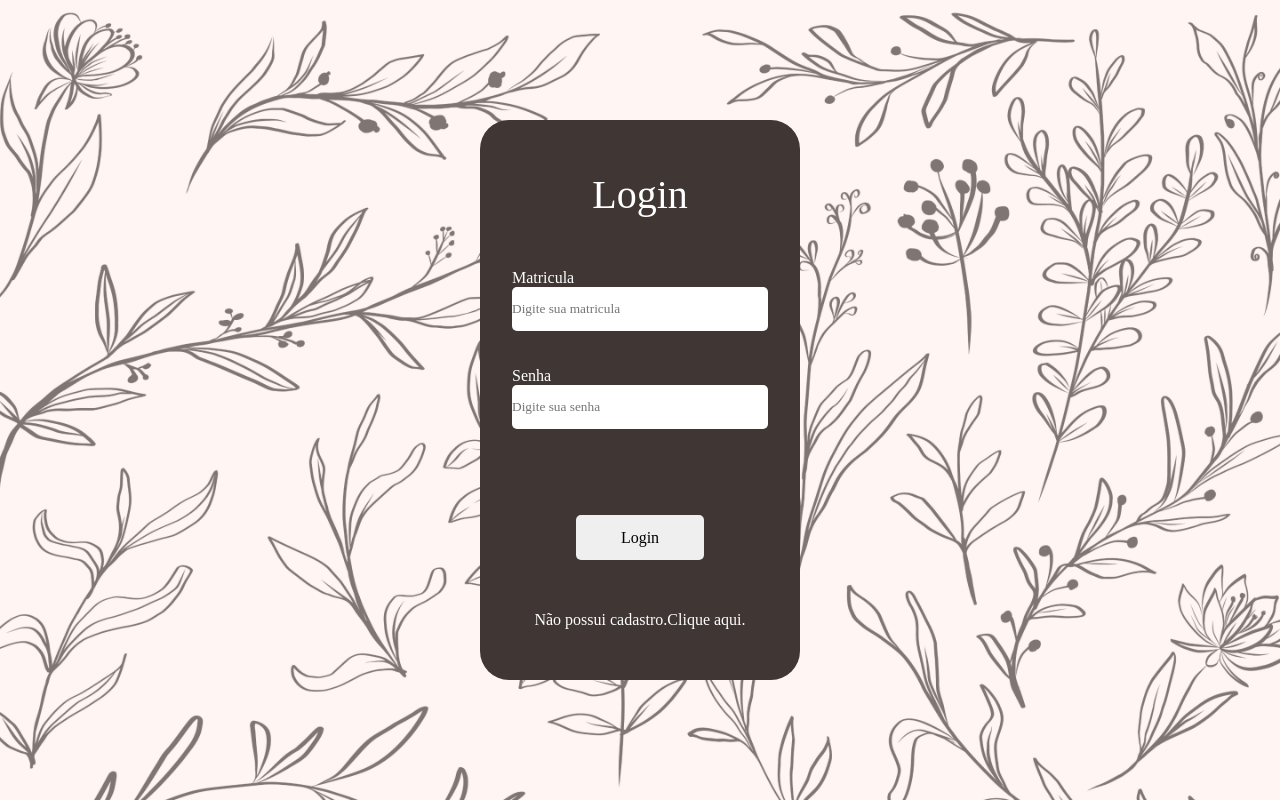
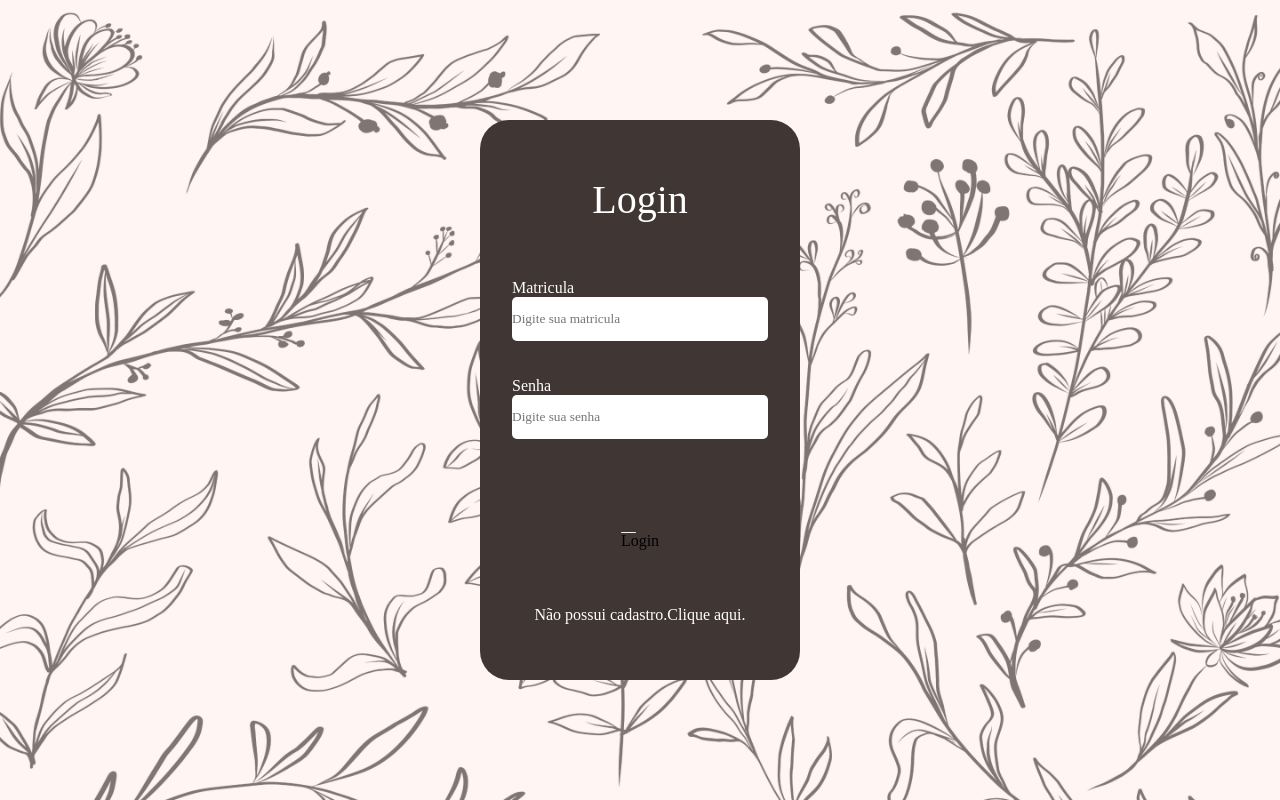
Before and after one commit to JanainaNogueira/Cafeteria, a React (Create React App) app: page / in a window 1280 px wide. Built offline with nearby package versions, Linux system fonts and the light colour scheme; a web font is replaced by a local one.

Commit message:
Add link to home and className linkButton

```diff
--- a/src/Components/pages/Login/Login.js
+++ b/src/Components/pages/Login/Login.js
@@ -15,7 +15,7 @@ function Login(){
                     <input type='password' placeholder="Digite sua senha"/>
                 </div>
             </form>
-            <button className={Style.form_button}>Login</button>
+            <Link to='/home' className={Style.linkButton}><button className={Style.form_button}>Login</button></Link>
             <Link to="/register" className={Style.form_link}>Não possui cadastro.Clique aqui.</Link>
         </main>
     )
```
